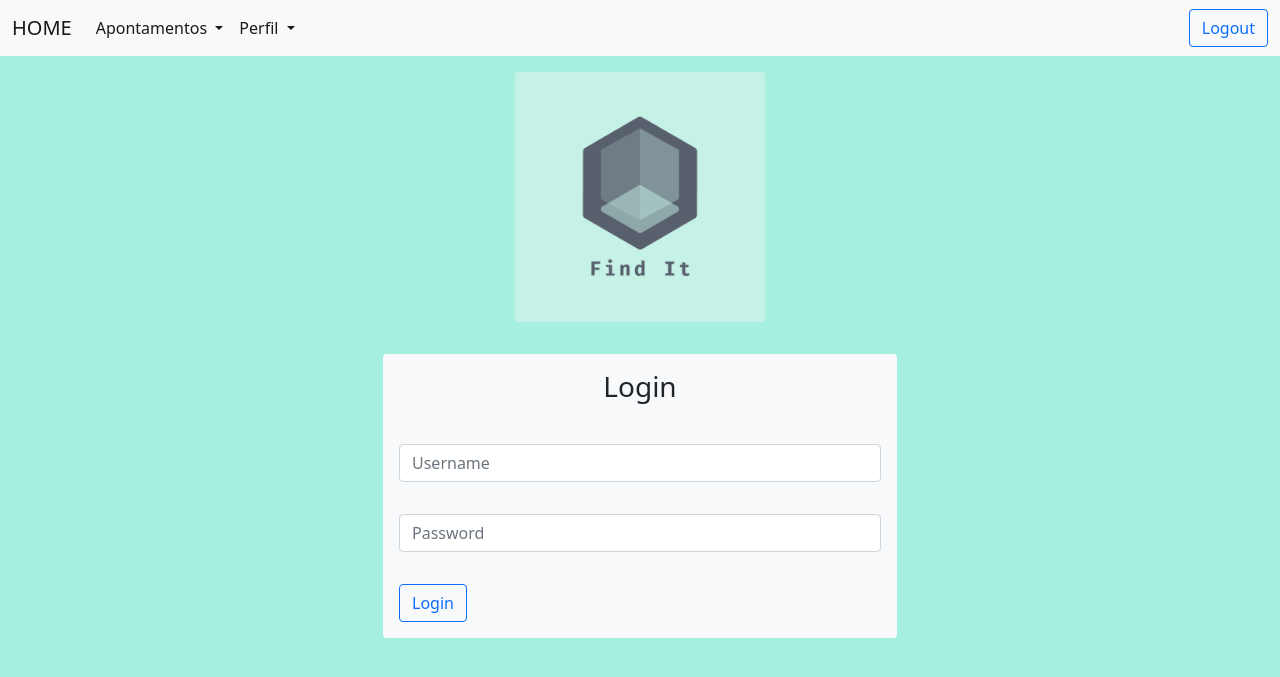
After one commit to MiguelAreias2/trabalho1SIR, a PHP site: page /login.php in a window 1280 px wide. The commit adds this page. Shown: the top 677 px of the page. Run offline with PHP 8.4, Linux system fonts and the light colour scheme.

Commit message:
criação do login.php

```diff
--- /dev/null
+++ b/componentes/header.php
@@ -0,0 +1,12 @@
+<!DOCTYPE html>
+<html lang="en">
+
+<head>
+    <meta charset="UTF-8">
+    <meta http-equiv="X-UA-Compatible" content="IE=edge">
+    <meta name="viewport" content="width=device-width, initial-scale=1.0">
+    <title>Lista de users</title>
+
+    <link href="https://cdn.jsdelivr.net/npm/bootstrap@5.1.3/dist/css/bootstrap.min.css" rel="stylesheet" integrity="sha384-1BmE4kWBq78iYhFldvKuhfTAU6auU8tT94WrHftjDbrCEXSU1oBoqyl2QvZ6jIW3" crossorigin="anonymous">
+    <link rel="stylesheet" href="style.css">
+</head>
--- /dev/null
+++ b/componentes/navBar.php
@@ -0,0 +1,44 @@
+<body>
+    <header>
+        <nav class="navbar navbar-expand-lg navbar-light bg-light">
+            <div class="container-fluid">
+                <a class="navbar-brand" href="#">HOME</a>
+                <button class="navbar-toggler" type="button" data-bs-toggle="collapse" data-bs-target="#navbarSupportedContent" aria-controls="navbarSupportedContent" aria-expanded="false" aria-label="Toggle navigation">
+                    <span class="navbar-toggler-icon"></span>
+                </button>
+                <div class="collapse navbar-collapse" id="navbarSupportedContent">
+                    <ul class="navbar-nav me-auto mb-2 mb-lg-0">
+                        <li class="nav-item dropdown">
+                            <a class="nav-link active dropdown-toggle" href="#" id="navbarDropdown" role="button" data-bs-toggle="dropdown" aria-expanded="false">
+                                Apontamentos
+                            </a>
+                            <ul class="dropdown-menu" aria-labelledby="navbarDropdown">
+                                <li><a class="dropdown-item" href="#">Action</a></li>
+                                <li><a class="dropdown-item" href="#">Another action</a></li>
+                                <li>
+                                    <hr class="dropdown-divider">
+                                </li>
+                                <li><a class="dropdown-item" href="#">Something else here</a></li>
+                            </ul>
+                        </li>
+                        <li class="nav-item dropdown">
+                            <a class="nav-link active dropdown-toggle" href="#" id="navbarDropdown" role="button" data-bs-toggle="dropdown" aria-expanded="false">
+                                Perfil
+                            </a>
+                            <ul class="dropdown-menu" aria-labelledby="navbarDropdown">
+                                <li><a class="dropdown-item" href="#">Action</a></li>
+                                <li><a class="dropdown-item" href="#">Another action</a></li>
+                                <li>
+                                    <hr class="dropdown-divider">
+                                </li>
+                                <li><a class="dropdown-item" href="#">Something else here</a></li>
+                            </ul>
+                        </li>
+
+                    </ul>
+                    <form class="d-flex">
+                        <button class="btn btn-outline-primary" type="submit">Logout</button>
+                    </form>
+                </div>
+            </div>
+        </nav>
--- a/create.php
+++ b/create.php
@@ -1,6 +1,5 @@
 <?php
 require_once './database/conexao.php';
-
 $erros = [];
 $nomeErr;
 $emailErr;
--- a/database/conexao.php
+++ b/database/conexao.php
@@ -2,7 +2,7 @@
     $host = 'localhost';
     $dbname = 'trabalhosir';
     $user = 'root';
-    $password = '';
+    $password = 'Miguel#2001';
 
     try {
         $pdo = new PDO("mysql:host=$host;dbname=$dbname;charset=utf8", $user, $password);
--- /dev/null
+++ b/login.php
@@ -0,0 +1,37 @@
+<?php
+require_once './componentes/header.php';
+require_once './componentes/navBar.php';
+?>
+
+<div class="container">
+    <div class="row">
+        <div class="col-3"></div>
+        <div class="col-6">
+            <div class="text-center">
+                <img src="./assets/logo.png" class="rounded m-3" alt="" width="250" height="250">
+            </div>
+
+            <div class="rounded m-3 bg-light">
+                <form action="">
+                    <h3 class="text-center p-3">Login</h3>
+                    <div class="input-group flex-nowrap p-3">
+                        <input type="text" class="form-control" placeholder="Username" aria-label="Username" aria-describedby="addon-wrapping">
+                    </div>
+                    <div class="input-group flex-nowrap p-3">
+                        <input type="text" class="form-control" placeholder="Password" aria-label="password" aria-describedby="addon-wrapping">
+                    </div>
+                    <div class="input-group flex-nowrap p-3">
+                        <button type="submit" class="btn btn-outline-primary">Login</button>
+                    </div>
+                </form>
+            </div>
+        </div>
+        <div class="col-3"></div>
+    </div>
+</div>
+
+
+</header>
+</body>
+
+</html>
--- /dev/null
+++ b/style.css
@@ -0,0 +1,3 @@
+body {
+    background-color: #A7EFDE;
+  }
```
Also changed, not shown: index.css (deleted, +0 -16 lines), index.php (+0 -12 lines), assets/logo.png (added), assets/logo_transparent.png (added), componentes/head.php (deleted).
